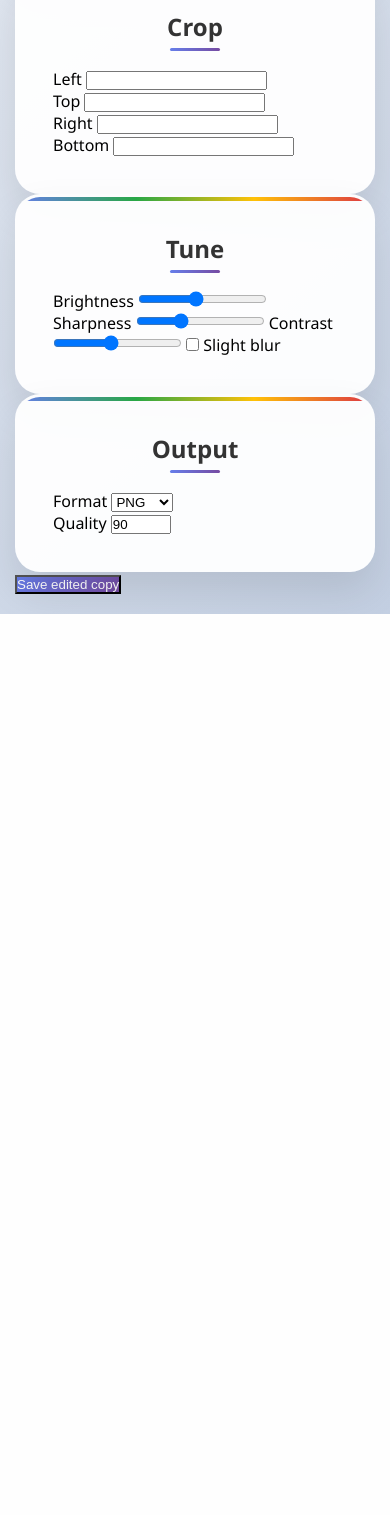
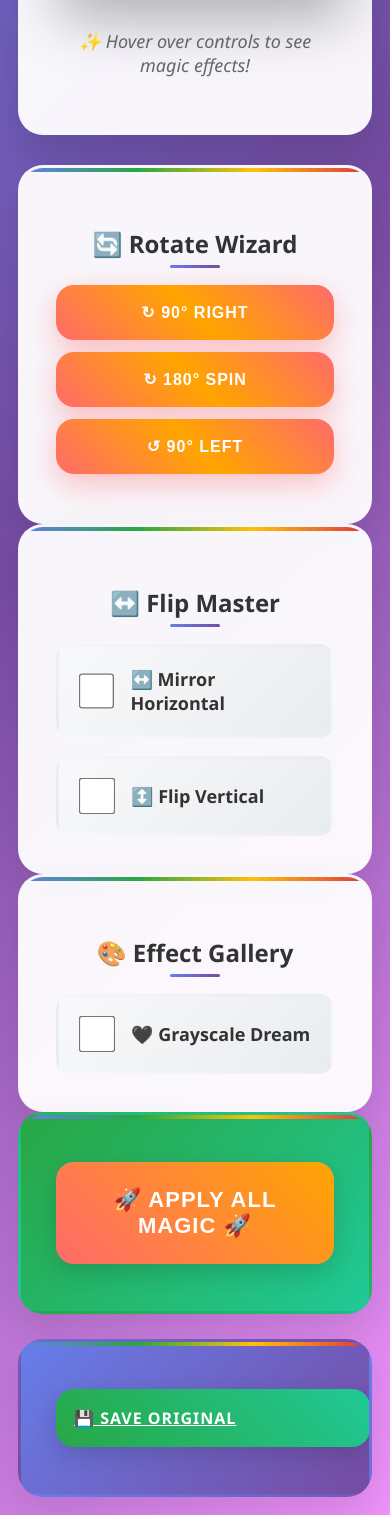
Before and after one commit to mswalih189/Image-conversion, a Flask app: page /editor/1 in a window 390 px wide. Shown: the part 753-2268 px from the top of the page. Before the commit the page ends 1367 px from the top, so only its background shows below. Run offline with Flask 3, Linux system fonts and the light colour scheme; the visitor is signed in with stand-in values (Sample User, id 1).

Commit message:
Revamp image editor layout and styles
Updated the HTML structure and styles for the image editor, enhancing the user interface with new features and controls.

```diff
--- a/templates/editor.html
+++ b/templates/editor.html
@@ -1,151 +1,266 @@
-<!-- templates/editor.html -->
 <!DOCTYPE html>
-<html lang="en">
+<html>
+<head>
+    <title>Image Editor Pro</title>
+    <meta name="viewport" content="width=device-width, initial-scale=1">
+    <style>
+        <link rel="stylesheet" href="{{ url_for('static', filename='css/style.css') }}">
+        * { margin: 0; padding: 0; box-sizing: border-box; }
+        body {
+            font-family: 'Segoe UI', Tahoma, Geneva, Verdana, sans-serif;
+            background: linear-gradient(135deg, #667eea 0%, #764ba2 50%, #f093fb 100%);
+            min-height: 100vh;
+            padding: 20px;
+        }
+        .header {
+            background: rgba(255,255,255,0.15);
+            backdrop-filter: blur(20px);
+            border-radius: 20px;
+            padding: 25px;
+            text-align: center;
+            color: white;
+            margin-bottom: 30px;
+            box-shadow: 0 15px 35px rgba(0,0,0,0.2);
+        }
+        .header h1 { font-size: 2.5em; margin-bottom: 10px; text-shadow: 0 2px 10px rgba(0,0,0,0.3); }
+        .header p { font-size: 1.2em; opacity: 0.9; }
+        .container {
+            max-width: 1400px;
+            margin: 0 auto;
+            display: grid;
+            grid-template-columns: 1fr 450px;
+            gap: 40px;
+            align-items: start;
+        }
+        .image-preview {
+            background: rgba(255,255,255,0.95);
+            padding: 40px;
+            border-radius: 25px;
+            box-shadow: 0 25px 50px rgba(0,0,0,0.15);
+            text-align: center;
+            position: relative;
+            overflow: hidden;
+        }
+        .image-preview::before {
+            content: '';
+            position: absolute;
+            top: 0;
+            left: 0;
+            right: 0;
+            height: 5px;
+            background: linear-gradient(90deg, #667eea, #764ba2, #f093fb);
+        }
+        .image-preview h2 {
+            color: #333;
+            margin-bottom: 30px;
+            font-size: 2em;
+            background: linear-gradient(45deg, #667eea, #764ba2);
+            -webkit-background-clip: text;
+            -webkit-text-fill-color: transparent;
+        }
+        .image-preview img {
+            max-width: 100%;
+            max-height: 600px;
+            border-radius: 20px;
+            border: 8px solid #f8f9fa;
+            box-shadow: 0 20px 60px rgba(0,0,0,0.3);
+            transition: all 0.5s ease;
+        }
+        .image-preview img:hover { transform: scale(1.02); }
+        .controls {
+            display: flex;
+            flex-direction: column;
+            gap: 25px;
+            height: fit-content;
+        }
+        .control-group {
+            background: rgba(255,255,255,0.95);
+            padding: 35px;
+            border-radius: 25px;
+            box-shadow: 0 20px 40px rgba(0,0,0,0.1);
+            border: 3px solid transparent;
+            transition: all 0.4s ease;
+            position: relative;
+            overflow: hidden;
+        }
+        .control-group::before {
+            content: '';
+            position: absolute;
+            top: 0;
+            left: 0;
+            width: 100%;
+            height: 4px;
+            background: linear-gradient(90deg, #667eea, #28a745, #ffc107, #dc3545);
+        }
+        .control-group:hover {
+            border-color: #667eea;
+            transform: translateY(-10px);
+            box-shadow: 0 30px 60px rgba(102,126,234,0.3);
+        }
+        .control-group h3 {
+            margin-bottom: 25px;
+            color: #333;
+            font-size: 1.5em;
+            text-align: center;
+            position: relative;
+        }
+        .control-group h3::after {
+            content: '';
+            position: absolute;
+            bottom: -8px;
+            left: 50%;
+            transform: translateX(-50%);
+            width: 50px;
+            height: 3px;
+            background: linear-gradient(90deg, #667eea, #764ba2);
+            border-radius: 2px;
+        }
+        .btn {
+            display: block;
+            width: 100%;
+            padding: 20px;
+            margin: 12px 0;
+            border: none;
+            border-radius: 18px;
+            font-size: 18px;
+            font-weight: 700;
+            cursor: pointer;
+            transition: all 0.4s cubic-bezier(0.25, 0.46, 0.45, 0.94);
+            text-transform: uppercase;
+            letter-spacing: 1px;
+            position: relative;
+            overflow: hidden;
+            box-shadow: 0 8px 25px rgba(0,0,0,0.15);
+        }
+        .btn::before {
+            content: '';
+            position: absolute;
+            top: 0;
+            left: -100%;
+            width: 100%;
+            height: 100%;
+            background: linear-gradient(90deg, transparent, rgba(255,255,255,0.4), transparent);
+            transition: left 0.6s;
+        }
+        .btn:hover::before { left: 100%; }
+        .btn:active { transform: scale(0.98); }
+        .btn-primary { background: linear-gradient(135deg, #667eea, #764ba2); color: white; }
+        .btn-success { background: linear-gradient(135deg, #28a745, #20c997); color: white; }
+        .rotate-btn {
+            background: linear-gradient(45deg, #ff6b6b, #ffa500, #ff6b6b);
+            color: white;
+            font-size: 16px;
+            box-shadow: 0 10px 30px rgba(255,107,107,0.4);
+        }
+        .flip-btn {
+            background: linear-gradient(135deg, #4ecdc4, #44a08d, #4ecdc4);
+            color: white;
+            animation: pulse 2s infinite;
+        }
+        .effect-btn {
+            background: linear-gradient(135deg, #a8edea, #fed6e3, #a8edea);
+            color: #333;
+            border: 3px solid #ff9ff3;
+        }
+        .checkbox-group { display: flex; flex-direction: column; gap: 18px; }
+        .checkbox-item {
+            display: flex;
+            align-items: center;
+            padding: 20px;
+            background: linear-gradient(135deg, #f8f9fa, #e9ecef);
+            border-radius: 15px;
+            cursor: pointer;
+            transition: all 0.3s;
+            border: 3px solid transparent;
+            position: relative;
+        }
+        .checkbox-item:hover {
+            border-color: #667eea;
+            transform: translateX(8px);
+            box-shadow: 0 10px 30px rgba(102,126,234,0.2);
+        }
+        .checkbox-item input[type="checkbox"] {
+            width: 28px;
+            height: 28px;
+            margin-right: 20px;
+            accent-color: #667eea;
+            transform: scale(1.3);
+            cursor: pointer;
+        }
+        .checkbox-item span { font-size: 18px; font-weight: 600; color: #333; }
+        @keyframes pulse { 0%, 100% { transform: scale(1); } 50% { transform: scale(1.05); } }
+        @media (max-width: 1024px) {
+            .container { grid-template-columns: 1fr; gap: 30px; }
+        }
+        @media (max-width: 768px) {
+            .btn { padding: 18px; font-size: 16px; }
+            body { padding: 10px; }
+        }
+    </style>
+</head>
+<body>
+    <div class="header">
+        <h1>✨ Pro Image Editor</h1>
+        <p>Currently editing: <strong style="font-size: 1.3em;">{{ filename }}</strong></p>
+        <a href="{{ url_for('dashboard') }}" class="btn btn-primary" style="display:inline-block; width:auto; padding:15px 35px; margin-top:15px; font-size:16px;">← Back to Dashboard</a>
+    </div>
 
-<head>
-    <meta charset="UTF-8">
-    <title>Edit – Media Studio</title>
-    <link rel="stylesheet" href="{{ url_for('static', filename='css/style.css') }}">
-</head>
+    <div class="container">
+        <!-- Live Preview -->
+        <div class="image-preview">
+            <h2>📸 Live Preview</h2>
+            <img id="preview" src="/static/uploads/{{ filename }}" alt="Editing Image">
+            <p style="margin-top:25px; color:#666; font-size:18px; font-style:italic;">✨ Hover over controls to see magic effects!</p>
+        </div>
 
-<body class="dash-body">
-    <div class="background-gradient"></div>
+        <!-- Professional Controls -->
+        <div class="controls">
+            <form method="POST" action="{{ url_for('process_image', filename=filename) }}">
+                <!-- Rotate Magic -->
+                <div class="control-group">
+                    <h3>🔄 Rotate Wizard</h3>
+                    <button type="submit" name="rotate" value="90" class="btn rotate-btn">↻ 90° Right</button>
+                    <button type="submit" name="rotate" value="180" class="btn rotate-btn">↻ 180° Spin</button>
+                    <button type="submit" name="rotate" value="-90" class="btn rotate-btn">↺ 90° Left</button>
+                </div>
 
-    <header class="topbar glass">
-        <div class="left">
-            <span class="logo-circle">MS</span>
-            <h1>Edit image</h1>
-        </div>
-        <div class="right">
-            <a href="{{ url_for('utils.dashboard') }}" class="btn-outline">Back to dashboard</a>
-        </div>
-    </header>
-
-    <main class="container editor-grid">
-        <section class="preview glass">
-            <h2>Preview</h2>
-            <div class="preview-inner">
-                <img id="preview-image" src="{{ url_for('static', filename='uploads/' ~ filename) }}" alt="preview">
-            </div>
-            <p class="muted small-text">
-                Move the sliders to see live changes. Click “Save edited copy” to apply them permanently.
-            </p>
-        </section>
-
-        <section class="controls glass">
-            <h2>Edit controls</h2>
-            <form id="edit-form" method="POST" class="controls-form">
-                <!-- Resize -->
+                <!-- Flip & Mirror -->
                 <div class="control-group">
-                    <h3>Resize</h3>
-                    <div class="row two">
-                        <div class="field">
-                            <label>Width (px)</label>
-                            <input type="number" name="width" min="1" placeholder="auto">
-                        </div>
-                        <div class="field">
-                            <label>Height (px)</label>
-                            <input type="number" name="height" min="1" placeholder="auto">
-                        </div>
+                    <h3>↔️ Flip Master</h3>
+                    <div class="checkbox-group">
+                        <label class="checkbox-item">
+                            <input type="checkbox" name="flip_h">
+                            <span>↔️ Mirror Horizontal</span>
+                        </label>
+                        <label class="checkbox-item">
+                            <input type="checkbox" name="flip_v">
+                            <span>↕️ Flip Vertical</span>
+                        </label>
                     </div>
                 </div>
 
-                <!-- Crop -->
+                <!-- Magic Effects -->
                 <div class="control-group">
-                    <h3>Crop</h3>
-                    <div class="row four">
-                        <div class="field">
-                            <label>Left</label>
-                            <input type="number" name="left">
-                        </div>
-                        <div class="field">
-                            <label>Top</label>
-                            <input type="number" name="top">
-                        </div>
-                        <div class="field">
-                            <label>Right</label>
-                            <input type="number" name="right">
-                        </div>
-                        <div class="field">
-                            <label>Bottom</label>
-                            <input type="number" name="bottom">
-                        </div>
+                    <h3>🎨 Effect Gallery</h3>
+                    <div class="checkbox-group">
+                        <label class="checkbox-item">
+                            <input type="checkbox" name="grayscale">
+                            <span>🖤 Grayscale Dream</span>
+                        </label>
                     </div>
                 </div>
 
-                <!-- Tune -->
-                <div class="control-group">
-                    <h3>Tune</h3>
-                    <label class="slider-label">
-                        Brightness
-                        <input type="range" name="brightness" id="brightness" min="0.2" max="2" step="0.1" value="1">
-                    </label>
-                    <label class="slider-label">
-                        Sharpness
-                        <input type="range" name="sharpness" id="sharpness" min="0" max="3" step="0.1" value="1">
-                    </label>
-                    <label class="slider-label">
-                        Contrast
-                        <input type="range" name="contrast" id="contrast" min="0.2" max="2" step="0.1" value="1">
-                    </label>
-                    <label class="checkbox-inline">
-                        <input type="checkbox" name="blur" id="blur">
-                        Slight blur
-                    </label>
+                <!-- Master Apply -->
+                <div class="control-group" style="background: linear-gradient(135deg, #28a745, #20c997); color: white;">
+                    <button type="submit" class="btn btn-success" style="background: linear-gradient(45deg, #ff6b6b, #ffa500); color: white; font-size:22px; padding:25px;">🚀 APPLY ALL MAGIC 🚀</button>
                 </div>
+            </form>
 
-                <!-- Output -->
-                <div class="control-group">
-                    <h3>Output</h3>
-                    <div class="row two">
-                        <div class="field">
-                            <label>Format</label>
-                            <select name="format" id="format">
-                                <option value="PNG">PNG</option>
-                                <option value="JPEG">JPEG</option>
-                                <option value="WEBP">WEBP</option>
-                            </select>
-                        </div>
-                        <div class="field">
-                            <label>Quality</label>
-                            <input type="number" name="quality" id="quality" min="10" max="100" value="90">
-                        </div>
-                    </div>
-                </div>
-
-                <button type="submit" class="btn-primary full">Save edited copy</button>
-            </form>
-        </section>
-    </main>
-
-    <script>
-        // Live preview using CSS filter (frontend only) [web:118][web:114][web:111]
-        const img = document.getElementById('preview-image');
-        const brightness = document.getElementById('brightness');
-        const sharpness = document.getElementById('sharpness');
-        const contrast = document.getElementById('contrast');
-        const blur = document.getElementById('blur');
-
-        function updatePreview() {
-            const b = parseFloat(brightness.value);
-            const c = parseFloat(contrast.value);
-            const sharp = parseFloat(sharpness.value);
-
-            // sharpness is simulated using contrast + saturation tweak
-            const blurPx = blur.checked ? 2 : 0;
-
-            img.style.filter =
-                `brightness(${b}) contrast(${c}) saturate(${1 + (sharp - 1) * 0.6}) blur(${blurPx}px)`;
-        }
-
-        brightness.addEventListener('input', updatePreview);
-        contrast.addEventListener('input', updatePreview);
-        sharpness.addEventListener('input', updatePreview);
-        blur.addEventListener('change', updatePreview);
-
-        // init once
-        updatePreview();
-    </script>
+            <!-- Quick Actions -->
+            <div class="control-group" style="background: linear-gradient(135deg, #667eea, #764ba2);">
+                <a href="{{ url_for('download', filename=filename) }}" class="btn btn-primary" style="background: linear-gradient(45deg, #28a745, #20c997);">💾 Save Original</a>
+            </div>
+        </div>
+    </div>
 </body>
-
 </html>
```
